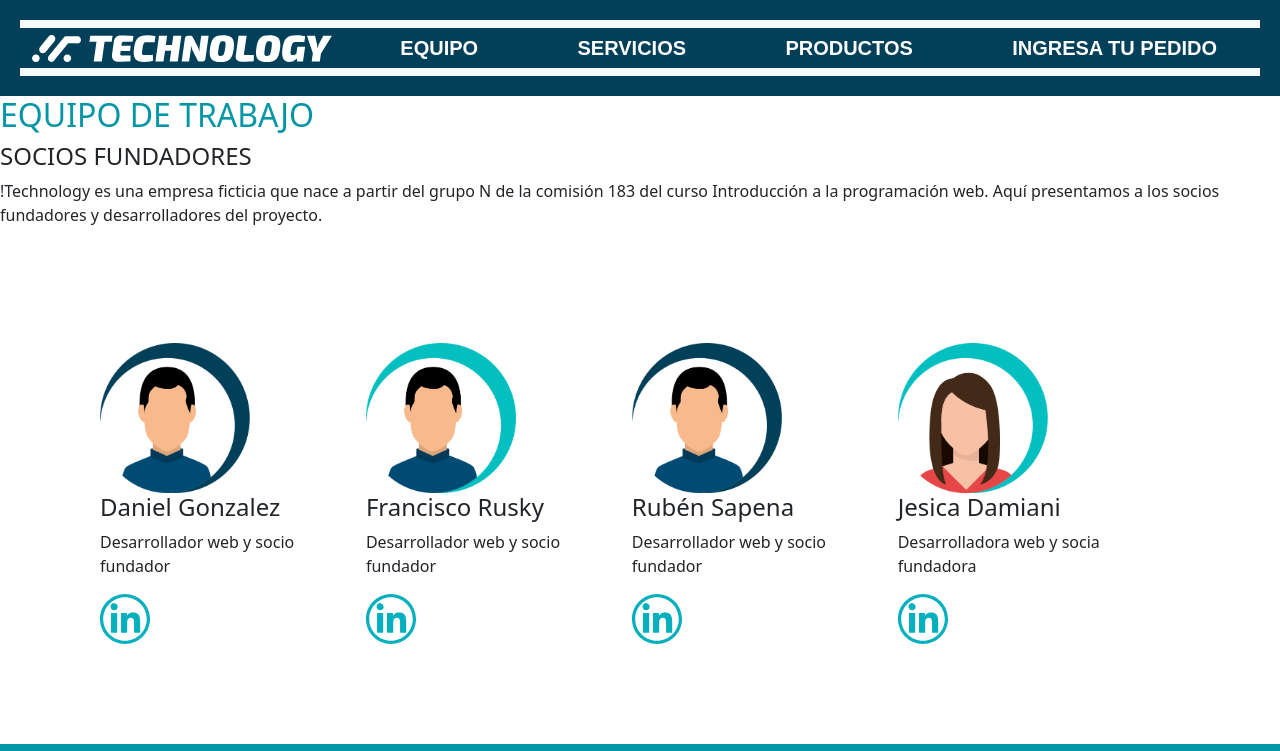
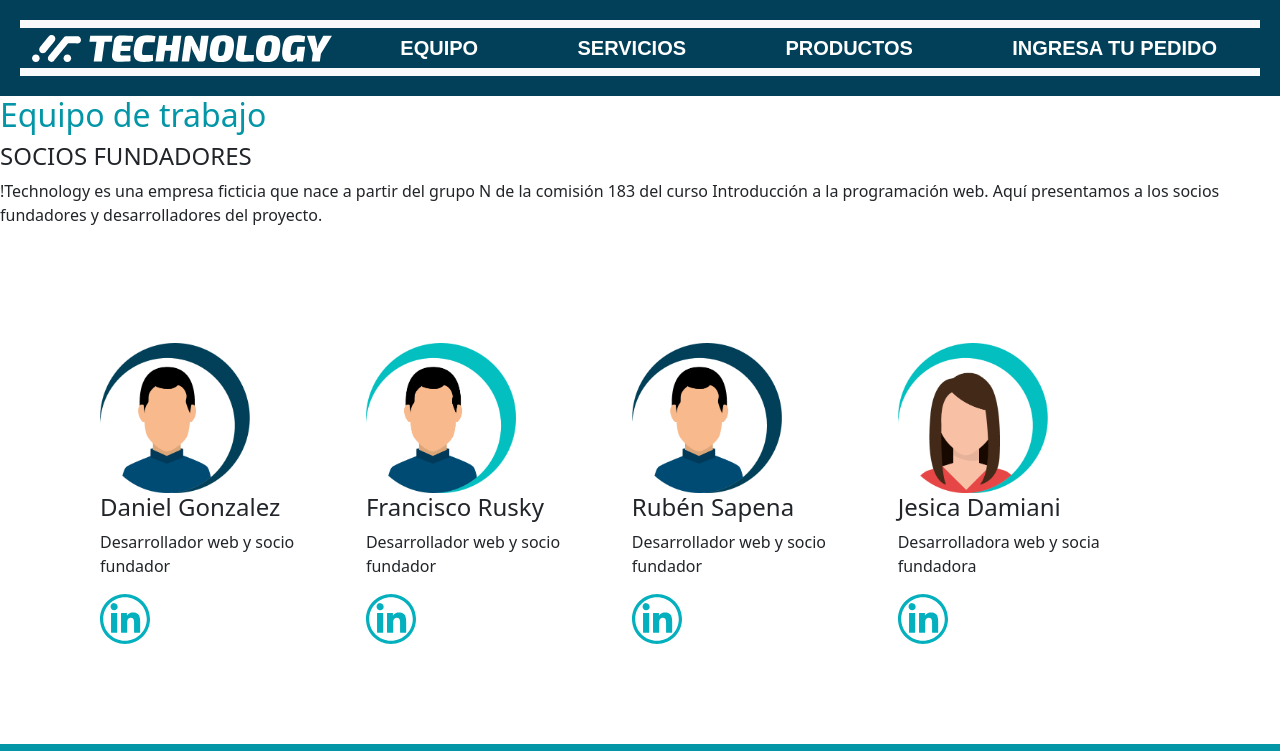
Before and after one commit to Fruski/Trabajo-Integrador-UTN, a plain HTML site: page it technology/pages/equipo.html in a window 1280 px wide. Shown: the top 751 px of the page. Drawn offline with nearby package versions, Linux system fonts and the light colour scheme.

Commit message:
Update equipo.html

```diff
--- a/it technology/pages/equipo.html
+++ b/it technology/pages/equipo.html
@@ -24,7 +24,7 @@
          </nav>
        </header>
     <main>
-        <h2 class="equip">EQUIPO DE TRABAJO</h2>
+        <h2 class="equip">Equipo de trabajo</h2>
         <h4>SOCIOS FUNDADORES</h4>
         <p>!Technology es una empresa ficticia que nace a partir del grupo N de la comisión 183 del curso Introducción a la programación web. Aquí presentamos a los socios fundadores y desarrolladores del proyecto.</p>
         <div class="bloque-central">
```
